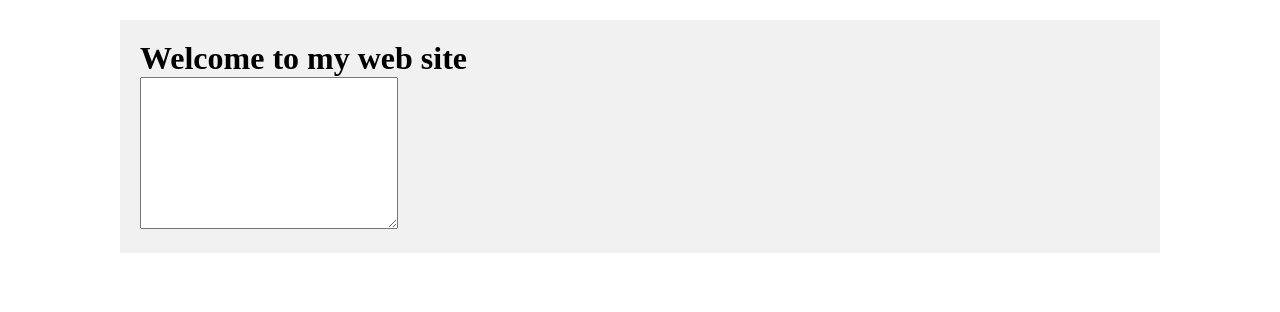
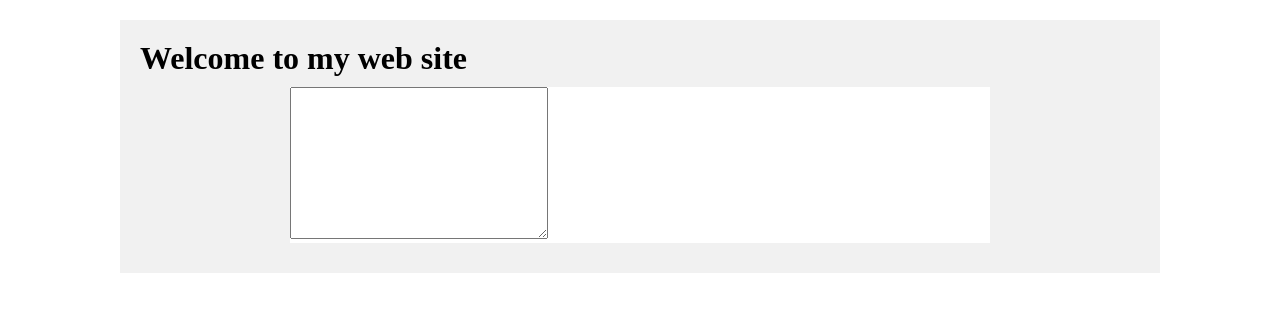
Before and after one commit to J4VJ4R/chat_system, a PHP site: page / in a window 1280 px wide. Shown: the top 312 px of the page. Run offline with PHP 8.4, Linux system fonts and the light colour scheme.

Commit message:
chat_wrapper

```diff
--- a/index.php
+++ b/index.php
@@ -10,7 +10,7 @@
 <body>
     <div id="wrapper">
         <h1>Welcome to my web site</h1>
-        <div id="chat">
+        <div id="chat_wrapper">
             <form action="" method="post">
                 <textarea name="message" id="" cols="30" rows="10"></textarea>
             </form>
--- a/style.css
+++ b/style.css
@@ -9,3 +9,8 @@
     background-color: #f1f1f1;
     padding: 20px;
 }
+#chat_wrapper{
+    width: 70%;
+    background-color: #ffff;
+    margin: 10px auto;
+}
```
